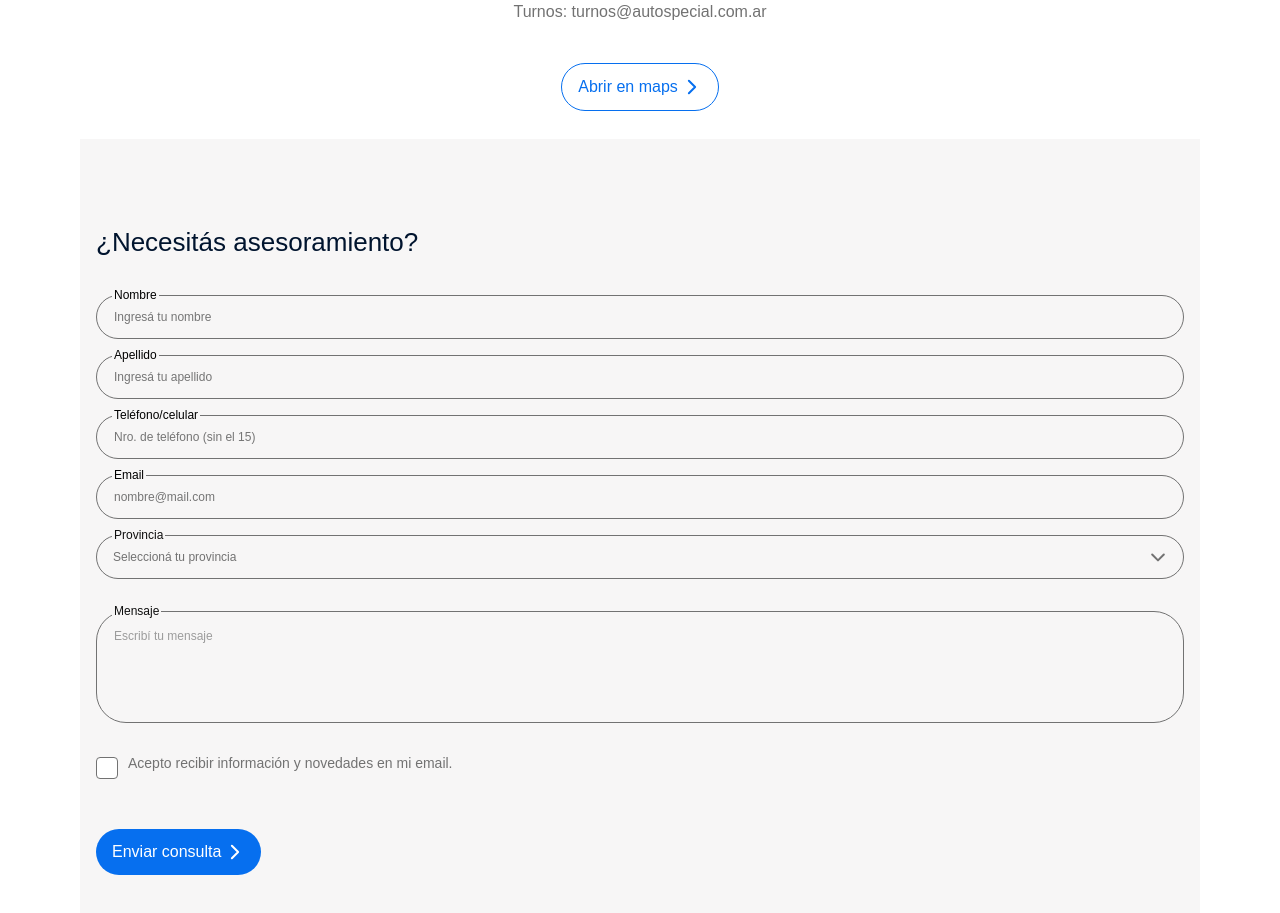
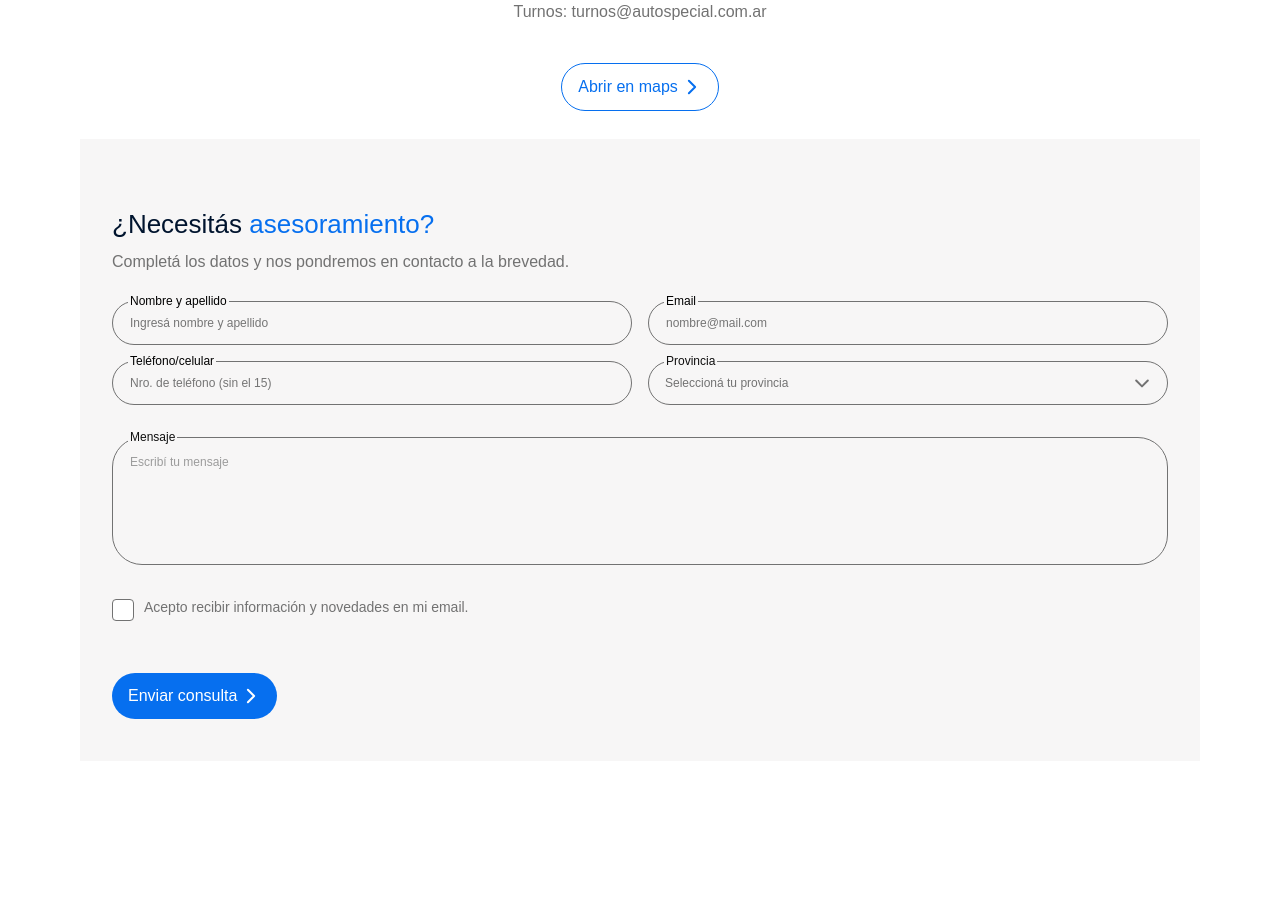
Before and after one commit to mackoagustin/ford, a React (Vite) app: page / in a window 1280 px wide. Shown: the part 2320-3233 px from the top of the page. After the commit the page ends 3081 px from the top, so only its background shows below. Built offline with nearby package versions, Linux system fonts and the light colour scheme; a web font is replaced by a local one.

Commit message:
fix form desktop

```diff
--- a/src/components/Form/Form.jsx
+++ b/src/components/Form/Form.jsx
@@ -5,12 +5,12 @@ import Select from "../Select/Select";
 import style from "./Form.module.css";
 import { provinciasArgentinas} from "../../data/province";
 import Textarea from "../Textarea/Textarea";
+import useIsMobile from "../../hook/useIsMobile";
 
 
 const Form = () => {
   const [formData, setFormData] = useState({
     name: "",
-    lastName: "",
     cellphone: "",
     email: "",
     province: ""
@@ -25,35 +25,30 @@ const Form = () => {
     console.log("Submitted:", formData);
   };
 
-  return (
-    <form onSubmit={handleSubmit} className= {style["form-wraper"]} >
+  const isMobile = useIsMobile();
+
+ return isMobile ? (
+    <form onSubmit={handleSubmit} className={style["form-wraper"]}>
       <Input
-        label="Nombre"
+        label="Nombre y apellido"
         name="name"
         value={formData.name}
         onChange={handleChange}
-        placeholder="Ingresá tu nombre"
+        placeholder="Ingresá nombre y apellido"
       />
-      <Input
-        label="Apellido"
-        name="lastName"
-        value={formData.lastName}
-        onChange={handleChange}
-        placeholder="Ingresá tu apellido"
-      />
+        <Input
+          label="Email"
+          name="email"
+          value={formData.email}
+          onChange={handleChange}
+          placeholder="nombre@mail.com"
+        />
       <Input
         label="Teléfono/celular"
         name="cellphone"
         value={formData.cellphone}
         onChange={handleChange}
         placeholder="Nro. de teléfono (sin el 15)"
-      />
-      <Input
-        label="Email"
-        name="email"
-        value={formData.email}
-        onChange={handleChange}
-        placeholder="nombre@mail.com"
       />
       <Select
         label="Provincia"
@@ -78,13 +73,80 @@ const Form = () => {
         </label>
       </div>
 
+      <div className={style.buttonWrapper}>
+        <Button type="submit" variant="primary">
+          Enviar consulta
+          <svg
+            xmlns="http://www.w3.org/2000/svg"
+            width="20"
+            height="20"
+            viewBox="0 0 24 24"
+            strokeWidth={2.4}
+            stroke="currentColor"
+            fill="none"
+          >
+            <path
+              strokeLinecap="round"
+              strokeLinejoin="round"
+              d="M8.25 4.5L15.75 12 8.25 19.5"
+            />
+          </svg>
+        </Button>
+      </div>
+    </form>
+  ) : (
+    <form  onSubmit={handleSubmit} className={style["form-wraper"]}>
+      <div className={style.wraperInput}>
+        <Input
+        label="Nombre y apellido"
+        name="name"
+        value={formData.name}
+        onChange={handleChange}
+        placeholder="Ingresá nombre y apellido"
+      />
+        <Input
+          label="Email"
+          name="email"
+          value={formData.email}
+          onChange={handleChange}
+          placeholder="nombre@mail.com"
+        />
+      </div>
+
+      <div className={style.wraperInput}>
+        <Input
+        label="Teléfono/celular"
+        name="cellphone"
+        value={formData.cellphone}
+        onChange={handleChange}
+        placeholder="Nro. de teléfono (sin el 15)"
+      />
+      <Select
+        label="Provincia"
+        name="province"
+        value={formData.province}
+        onChange={handleChange}
+        options={provinciasArgentinas}
+        placeholder="Seleccioná tu provincia"
+      />
+      </div>
+      <Textarea
+        label="Mensaje"
+        name="message"
+        value={formData.message}
+        onChange={handleChange}
+        placeholder="Escribí tu mensaje"
+      />
+      <div className={style.checkboxWrapper}>
+        <label className={style.customCheckbox}>
+          <input type="checkbox" name="subscribe" />
+          <span className={style.checkmark}></span>
+          Acepto recibir información y novedades en mi email.
+        </label>
+      </div>
 
       <div className={style.buttonWrapper}>
-        <Button
-          as="a"
-          href=""
-          variant="primary"
-        >
+        <Button type="submit" variant="primary">
           Enviar consulta
           <svg
             xmlns="http://www.w3.org/2000/svg"
@@ -107,4 +169,5 @@ const Form = () => {
   );
 };
 
+
 export default Form;
--- a/src/components/Form/Form.module.css
+++ b/src/components/Form/Form.module.css
@@ -31,6 +31,7 @@
     cursor: pointer;
     position: relative;
     padding-left: 32px;
+    padding-top: 2px;
     font-size: 0.875rem;
     user-select: none;
   }
@@ -81,3 +82,10 @@
   .buttonWrapper {
     padding-top: 42px;
   }
+
+  .wraperInput {
+    display: flex;
+    flex-direction: row;
+    justify-content: space-between;
+    gap: 16px;
+  }
--- a/src/components/Textarea/Textarea.module.css
+++ b/src/components/Textarea/Textarea.module.css
@@ -60,3 +60,9 @@
   .textarea-field:focus {
     color: var(--color-black);
   }
+
+    @media (min-width: 768px) {
+  .textarea-wrapper {
+    height: 128px;
+  }
+}
--- a/src/pages/services.jsx
+++ b/src/pages/services.jsx
@@ -57,7 +57,12 @@ const Services = () => {
           </div>
         ) : (
          <div className={style.wraper}>
-            <h3 className="H3 text-color-dark">¿Necesitás asesoramiento?</h3>
+            <h3 className={`H3 text-color-dark ${style.mb0} `}>
+              ¿Necesitás <span className="text-color-secondary">asesoramiento?</span>
+            </h3>
+            <p className={`body-1-16 text-color-neutral-500 ${style.mt8}`}>
+              Completá los datos y nos pondremos en contacto a la brevedad.
+            </p>
             <Form />
           </div>
         )}
--- a/src/pages/services.module.css
+++ b/src/pages/services.module.css
@@ -34,4 +34,15 @@
     .textCenter {
         text-align: center;
     }
+    .wraper {
+        background-color: var( --color-neutral-100);
+        padding: 42px 32px;
+    }
+
+    .mb0 {
+        margin-bottom: 0px;
+    }
+    .mt8{
+        margin-top: 8px;
+    }
   }
```
Lines whose indentation alone changed are shown as unchanged.
